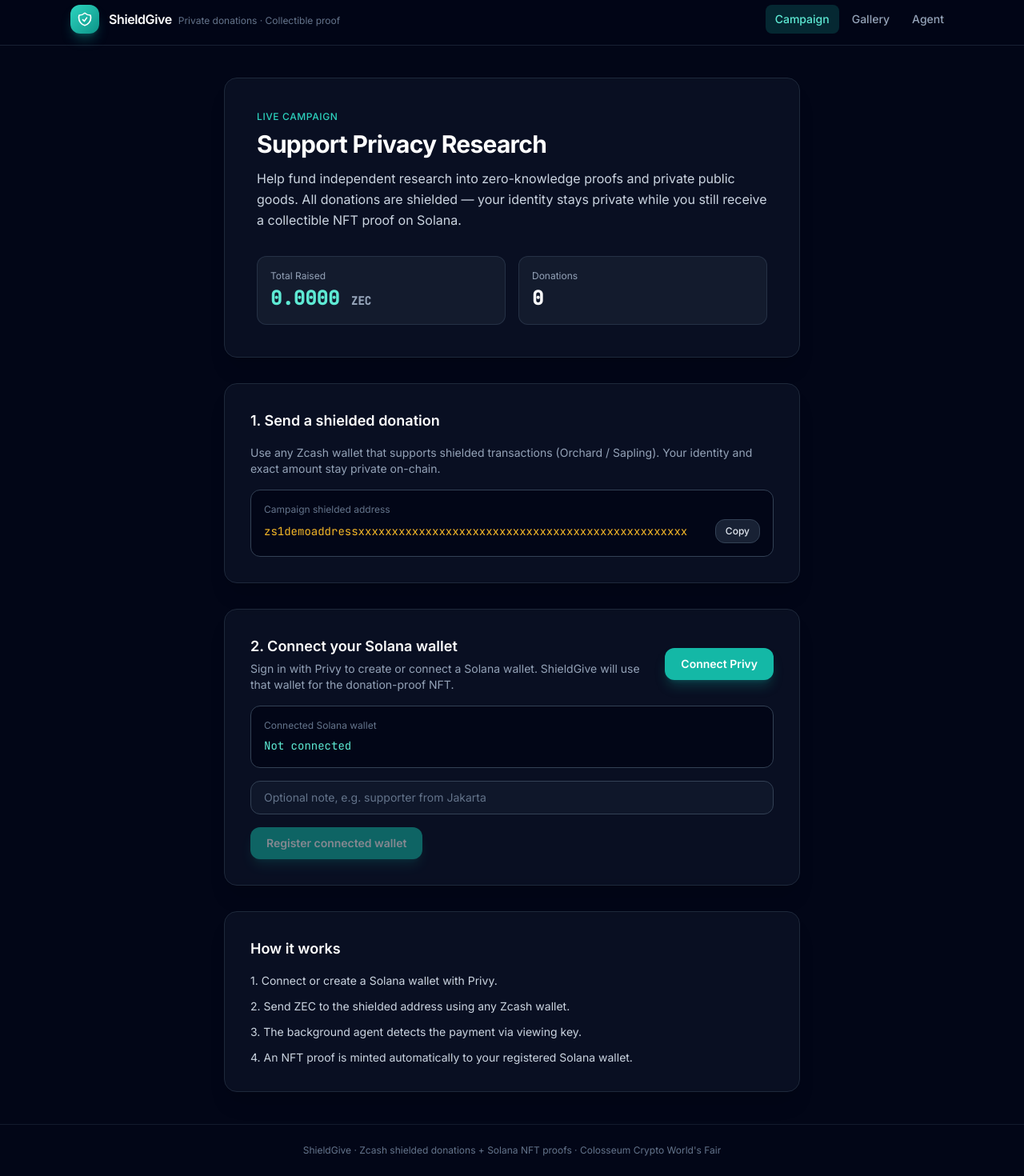
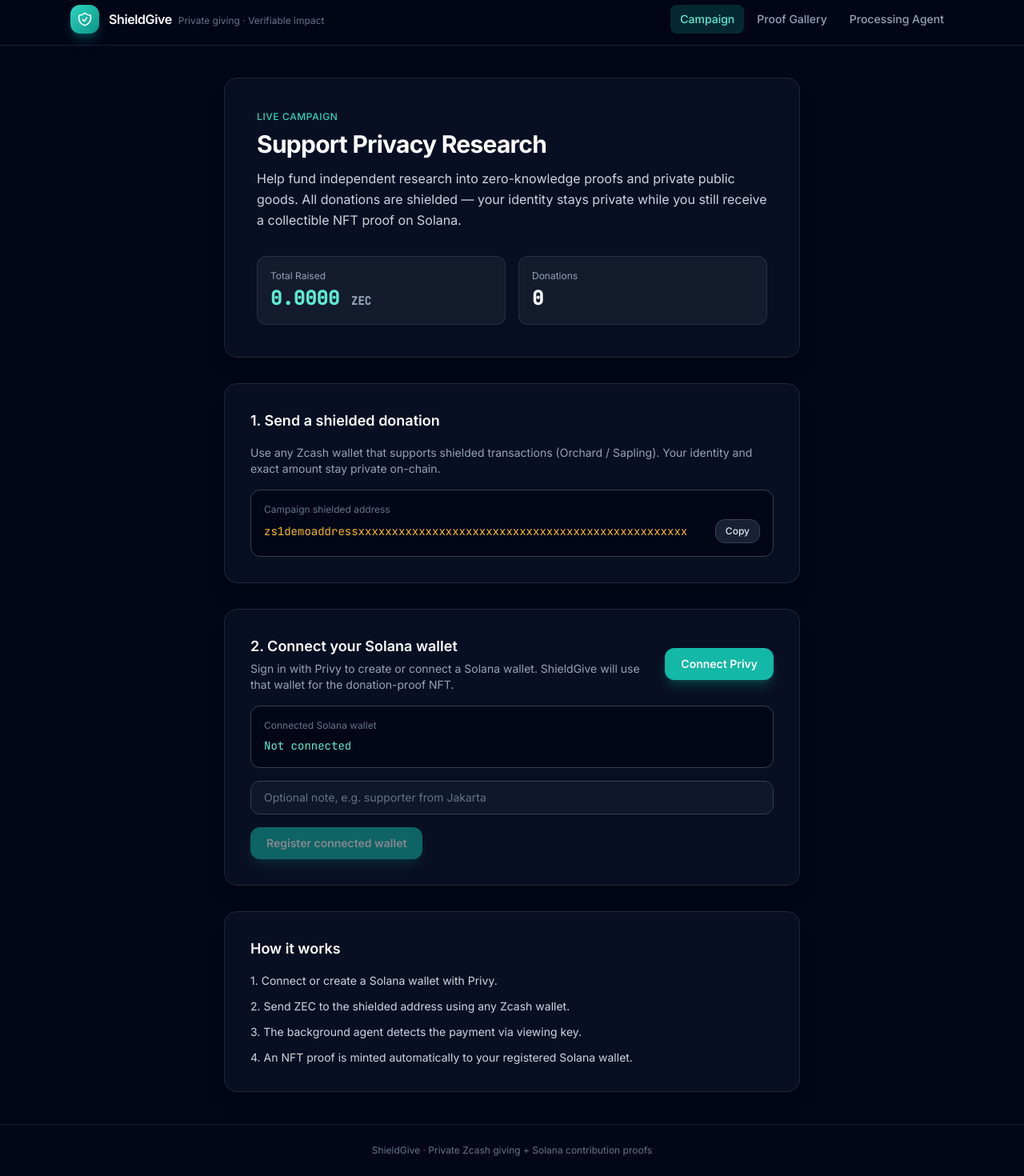
Before and after one commit to wadezigh96/ShieldGive, a React (Vite) app in the folder frontend/: page / in a window 1280 px wide. Shown: the part 8-1478 px from the top of the page at 80% size. Built offline with nearby package versions, Linux system fonts and the light colour scheme; no server answers.

Commit message:
copy: refresh ShieldGive product UI language

```diff
--- a/frontend/src/App.tsx
+++ b/frontend/src/App.tsx
@@ -5,11 +5,7 @@
 
 function Nav() {
   const linkClass = ({ isActive }: { isActive: boolean }) =>
-    `px-3 py-2 rounded-lg text-sm font-medium transition ${
-      isActive
-        ? "bg-shield-500/20 text-shield-300"
-        : "text-slate-400 hover:text-slate-200 hover:bg-slate-800/60"
-    }`;
+    `px-3 py-2 rounded-lg text-sm font-medium transition ${isActive ? "bg-shield-500/20 text-shield-300" : "text-slate-400 hover:text-slate-200 hover:bg-slate-800/60"}`;
 
   return (
     <header className="border-b border-slate-800/80 bg-slate-950/80 backdrop-blur-md sticky top-0 z-50">
@@ -17,40 +13,19 @@
         <div className="flex h-16 items-center justify-between">
           <div className="flex items-center gap-3">
             <div className="flex h-9 w-9 items-center justify-center rounded-xl bg-gradient-to-br from-shield-400 to-shield-600 shadow-lg shadow-shield-500/30">
-              <svg
-                className="h-5 w-5 text-white"
-                fill="none"
-                viewBox="0 0 24 24"
-                stroke="currentColor"
-                strokeWidth={2}
-              >
-                <path
-                  strokeLinecap="round"
-                  strokeLinejoin="round"
-                  d="M9 12.75L11.25 15 15 9.75m-3-7.036A11.959 11.959 0 013.598 6 11.99 11.99 0 003 9.749c0 5.592 3.824 10.29 9 11.623 5.176-1.332 9-6.03 9-11.622 0-1.31-.21-2.571-.598-3.751h-.152c-3.196 0-6.1-1.248-8.25-3.285z"
-                />
+              <svg className="h-5 w-5 text-white" fill="none" viewBox="0 0 24 24" stroke="currentColor" strokeWidth={2}>
+                <path strokeLinecap="round" strokeLinejoin="round" d="M9 12.75L11.25 15 15 9.75m-3-7.036A11.959 11.959 0 013.598 6 11.99 11.99 0 003 9.749c0 5.592 3.824 10.29 9 11.623 5.176-1.332 9-6.03 9-11.622 0-1.31-.21-2.571-.598-3.751h-.152c-3.196 0-6.1-1.248-8.25-3.285z" />
               </svg>
             </div>
             <div>
-              <span className="font-semibold text-white tracking-tight">
-                ShieldGive
-              </span>
-              <span className="ml-2 hidden sm:inline text-xs text-slate-500">
-                Private donations · Collectible proof
-              </span>
+              <span className="font-semibold text-white tracking-tight">ShieldGive</span>
+              <span className="ml-2 hidden sm:inline text-xs text-slate-500">Private giving · Verifiable impact</span>
             </div>
           </div>
-
           <nav className="flex items-center gap-1">
-            <NavLink to="/" end className={linkClass}>
-              Campaign
-            </NavLink>
-            <NavLink to="/gallery" className={linkClass}>
-              Gallery
-            </NavLink>
-            <NavLink to="/agent" className={linkClass}>
-              Agent
-            </NavLink>
+            <NavLink to="/" end className={linkClass}>Campaign</NavLink>
+            <NavLink to="/gallery" className={linkClass}>Proof Gallery</NavLink>
+            <NavLink to="/agent" className={linkClass}>Processing Agent</NavLink>
           </nav>
         </div>
       </div>
@@ -70,8 +45,7 @@
         </Routes>
       </main>
       <footer className="border-t border-slate-800/60 py-6 text-center text-xs text-slate-500">
-        ShieldGive · Zcash shielded donations + Solana NFT proofs · Colosseum
-        Crypto World's Fair
+        ShieldGive · Private Zcash giving + Solana contribution proofs
       </footer>
     </div>
   );
```
